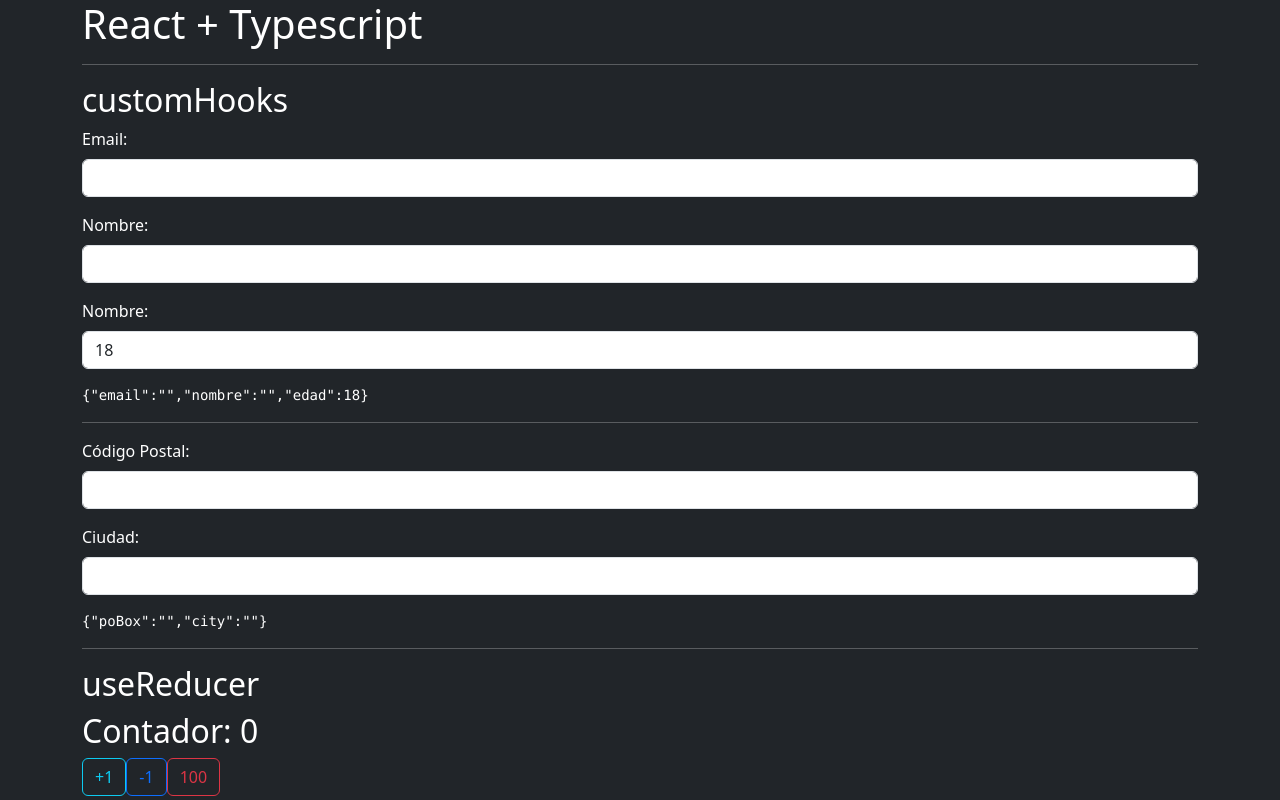
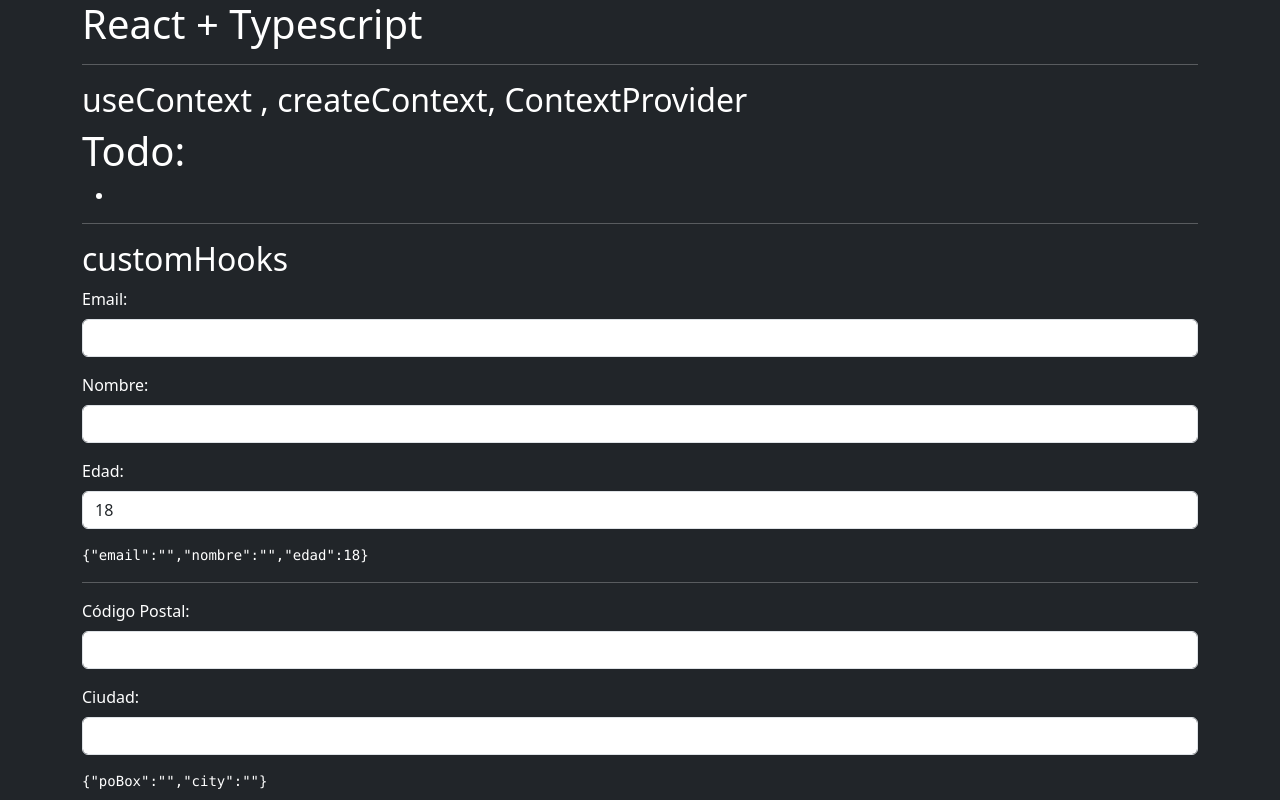
Before and after one commit to JDGonzal/react_n_typescript, a React (Create React App) app: page / in a window 1280 px wide. Shown: the top 800 px of the page. Built offline with nearby package versions, Linux system fonts and the light colour scheme.

Commit message:
feat: Fifth Video, useContext , createContext, ContextProvider. Part 1
Starting with a ContextProvider with "TodoProvider.tsx"

#20230330a

```diff
--- a/src/App.tsx
+++ b/src/App.tsx
@@ -4,11 +4,14 @@ import { TimerMaster } from "./components/TimerMaster";
 import { CounterRed } from "./components/CounterRed";
 import { Form } from './components/Form';
 import { Form2 } from './components/Form2';
+import { Todo } from './todo/Todo';
 
 function App() {
   return (
     <>
       <h1>React + Typescript</h1>
+      <hr />
+      <Todo/>
       <hr />
       <h2>customHooks</h2>
       <Form/>
--- a/src/components/Form.tsx
+++ b/src/components/Form.tsx
@@ -50,7 +50,7 @@ export const Form = () => {
         />
       </div>
       <div className="mb-3">
-        <label className="form-label">Nombre:</label>
+        <label className="form-label">Edad:</label>
         <input
           type="number"
           className="form-control"
--- /dev/null
+++ b/src/todo/Todo.tsx
@@ -0,0 +1,14 @@
+import React from 'react'
+import { TodoProvider } from './context/TodoProvider';
+
+export const Todo = () => {
+  return (
+    <TodoProvider>
+      <h2>useContext , createContext, ContextProvider</h2>
+      <h1>Todo:</h1>
+      <ul>
+        <li> </li>
+      </ul>
+    </TodoProvider>
+  )
+}
--- /dev/null
+++ b/src/todo/context/TodoContext.ts
@@ -0,0 +1,6 @@
+import { createContext } from "react";
+
+
+export const TodoContext = createContext({
+  // This is used as information provider
+});
--- /dev/null
+++ b/src/todo/context/TodoProvider.tsx
@@ -0,0 +1,16 @@
+import { TodoContext } from './TodoContext';
+
+interface props{
+  children: JSX.Element | JSX.Element[]
+  /*In ReactJS with TypeScript, the return type of a functional component can be specified as either JSX. Element or ReactElement.
+  JSX. Element is a type alias for a JSX element. JSX is a syntax extension for JavaScript that allows you to write HTML-like code in your JavaScript files.*/
+}
+
+export const TodoProvider = ({children}:props) => {
+  return (
+    <TodoContext.Provider value={{}}>
+      {/* It will be as a "Higher-order Component */}
+      {children}
+    </TodoContext.Provider>
+  )
+}
```
Also changed, not shown: images/2023-03-28_175934.png (added), 1 other file (tests, documents, lock files or other folders).
